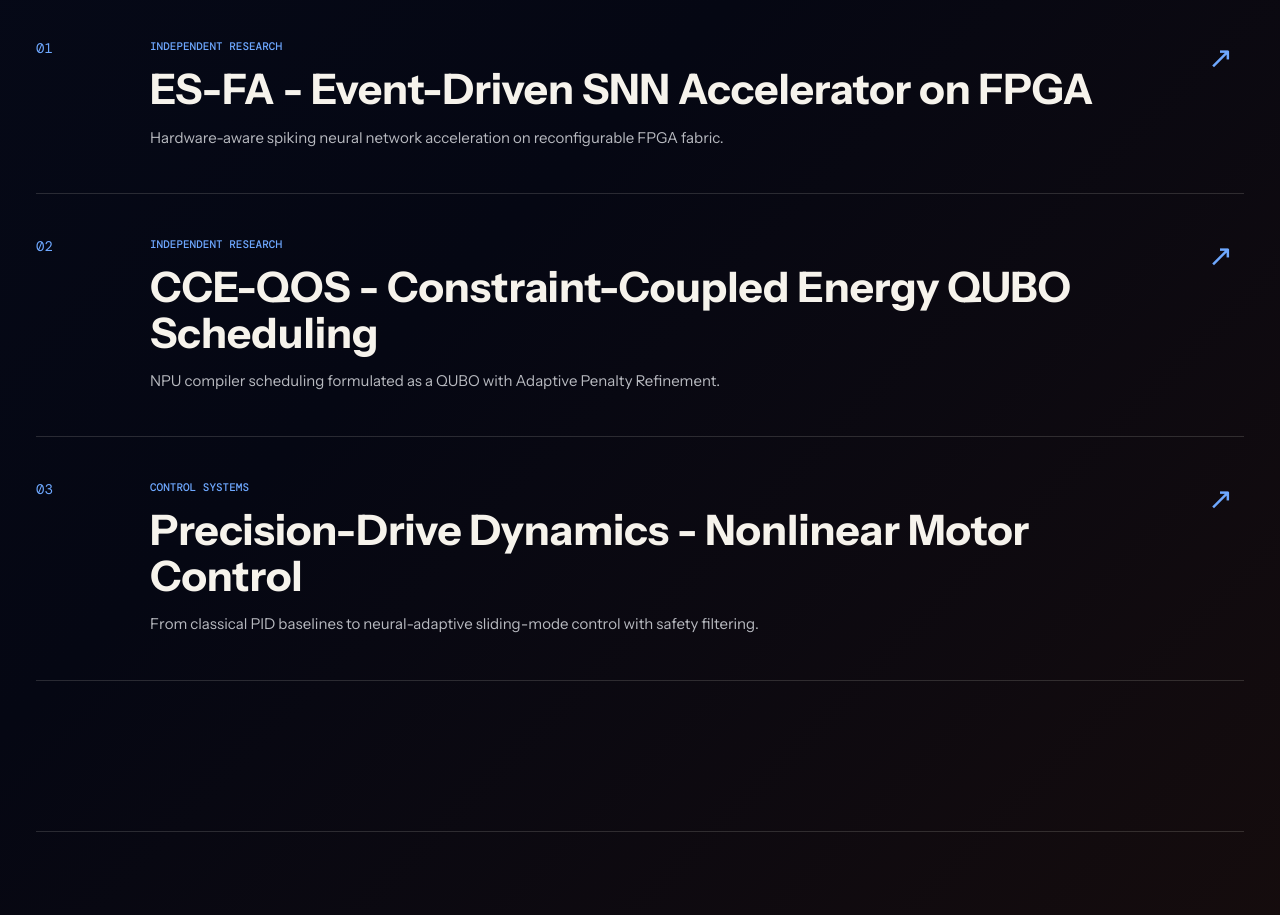
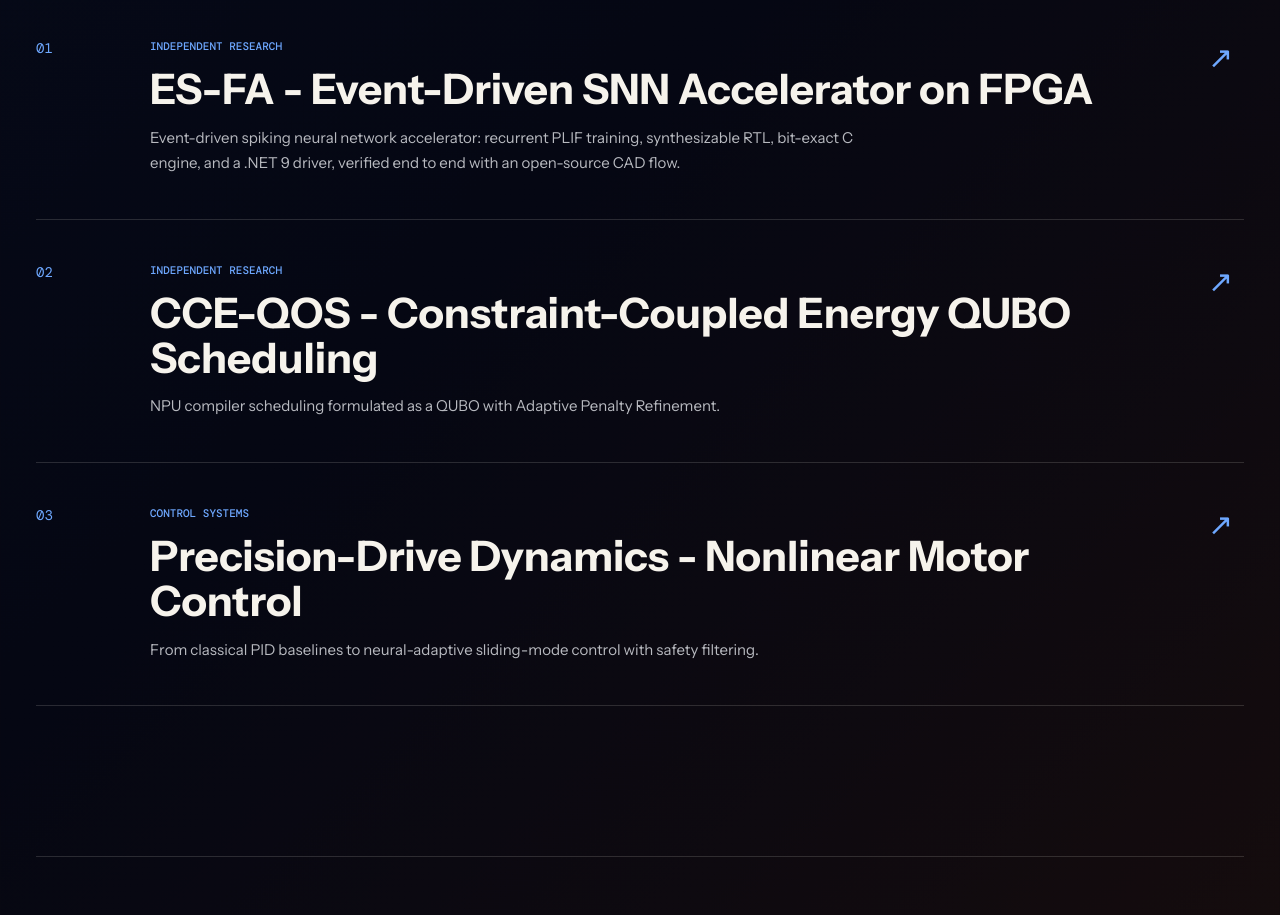
Before and after one commit to yagneshkumarkoduru/portfolio, a React (Vite) app: page / in a window 1280 px wide. Shown: the part 2080-2995 px from the top of the page. Built offline with nearby package versions, Linux system fonts and the light colour scheme; a web font is replaced by a local one.

Commit message:
content: lead ES-FA card with SHD RPLIF results and CAD verification

```diff
--- a/src/data/projects.ts
+++ b/src/data/projects.ts
@@ -16,14 +16,14 @@ export const projects: Project[] = [
     index: "01",
     type: "Independent research",
     title: "ES-FA - Event-Driven SNN Accelerator on FPGA",
-    summary: "Hardware-aware spiking neural network acceleration on reconfigurable FPGA fabric.",
-    story: "ES-FA combines quantized LIF-based training, event-driven temporal multiplexing, and synthesizable Verilog RTL across three tiers: parameterizable multi-core RTL with on-chip STDP, a C99 cycle-accurate simulator, and a .NET host driver with spike-driven FlashAttention. The design was validated through post-synthesis timing simulation and hardware-aware accuracy evaluation.",
-    evidence: "Reported accuracy and energy-proxy figures are from simulation and post-synthesis analysis. Physical board power and latency measurements remain future work.",
+    summary: "Event-driven spiking neural network accelerator: recurrent PLIF training, synthesizable RTL, bit-exact C engine, and a .NET 9 driver, verified end to end with an open-source CAD flow.",
+    story: "ES-FA combines quantized LIF training with recurrent parametric neurons (RPLIF), event-driven temporal multiplexing, and synthesizable Verilog RTL across three tiers: parameterizable multi-core RTL with on-chip STDP, a cycle-accurate C99 simulator, and a .NET host driver with spike-driven FlashAttention. The RTL core is verified without vendor tools: Icarus Verilog self-checking simulation, Yosys mapping to 890 cells on ECP5, and a nextpnr-routed 132.29 MHz maximum-frequency estimate.",
+    evidence: "SHD benchmark results are 3-seed simulations (78% RPLIF accuracy; the published SRNN/PLIF gap and its causes are documented openly in the evidence ledger). Energy figures are C-engine model estimates, not board measurements; board power remains future work.",
     metrics: [
-      "95.70% validation accuracy preserved",
-      "79.68% estimated hardware-energy reduction",
-      "576-cycle active-window latency",
-      "6.3x modeled energy-delay product reduction vs INT8 systolic baseline"
+      "77.87% SHD accuracy, RPLIF 3 seeds (+3.61pp over the PLIF ablation)",
+      "89.4% spike-operation reduction (model)",
+      "890 cells on ECP5, 132.29 MHz routed timing estimate",
+      "8.97 Mpps streaming with 55.7 ns dispatch latency (measured, host-dependent)"
     ],
     links: [{ href: "https://github.com/yagneshkumarkoduru/ES-FA-SNN-Accelerator", label: "View on GitHub" }],
   },
```
